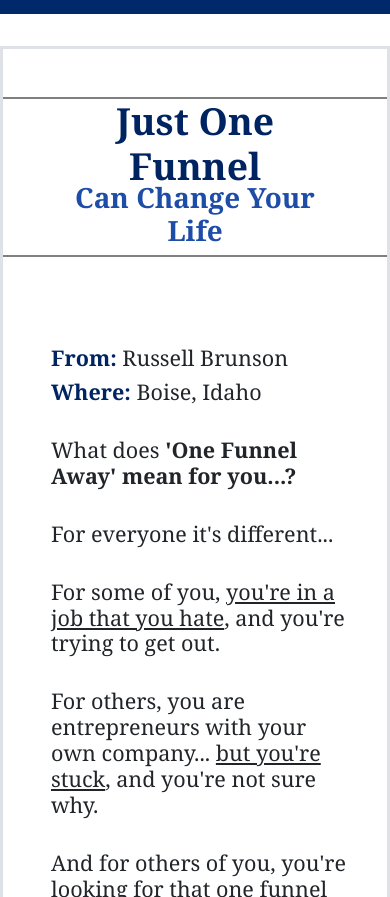
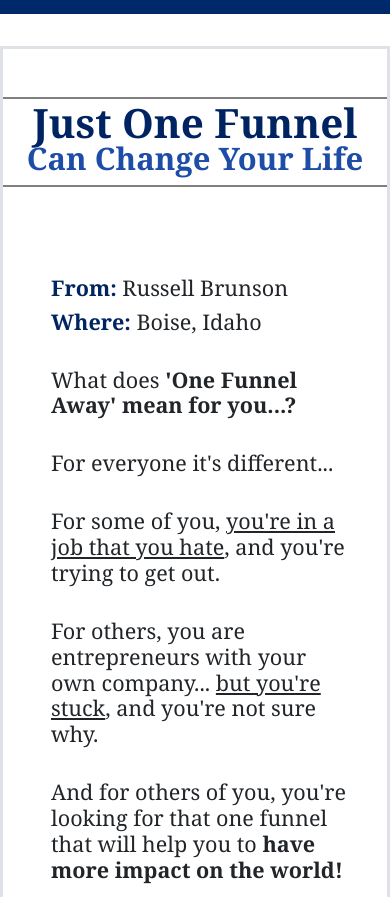
Before and after one commit to lanreonasanya02/one-funnel-app, a React (Create React App) app: page / in a window 390 px wide. Shown: the part 1430-2327 px from the top of the page. Built offline with nearby package versions, Linux system fonts and the light colour scheme.

Commit message:
adjustments completed

```diff
--- a/src/Home.js
+++ b/src/Home.js
@@ -142,16 +142,16 @@
           <div className="col-md-4 image text-center d-none d-md-block">
             <img src={exclaim} alt="exclamation-mark" />
           </div>
-          <div className="col-md-7 col-12 text text-center px-5">
+          <div className="col-md-7 col-12 text ">
             <div className="d-none d-md-block">
               {" "}
               <h1 className="head-1 display-5">Freedom Is Just</h1>
               <h1 className="head-2 display-3">One Funnel Away</h1>
             </div>
-            <div className="d-block d-md-none">
+            <div className="d-block d-md-none ">
               {" "}
-              <h1 className="head-2 display-3">Just One Funnel</h1>
-              <h1 className="head-1 display-6">Can Change Your Life</h1>
+              <h1 className="head-2 display-2">Just One Funnel</h1>
+              <h1 className="head-1 display-5">Can Change Your Life</h1>
             </div>
           </div>
 
--- a/src/index.css
+++ b/src/index.css
@@ -154,6 +154,7 @@
     border-bottom: 2px solid gray;
     margin-top: 3rem;
     margin-bottom: 4rem;
+    text-align: center;
   }
 }
 
@@ -217,13 +218,10 @@
   .section-two .text {
     border-top: 2px solid gray;
     border-bottom: 2px solid gray;
-    margin-top: 2rem;
-    margin-bottom: 4rem;
+    margin: 2rem 0 4rem;
+    /* margin-bottom: 4rem; */
+    text-align: center;
   }
-
-  /* .section-two-text {
-    width: 100%;
-  } */
 
   .section-two-text img {
     width: 50%;
```
